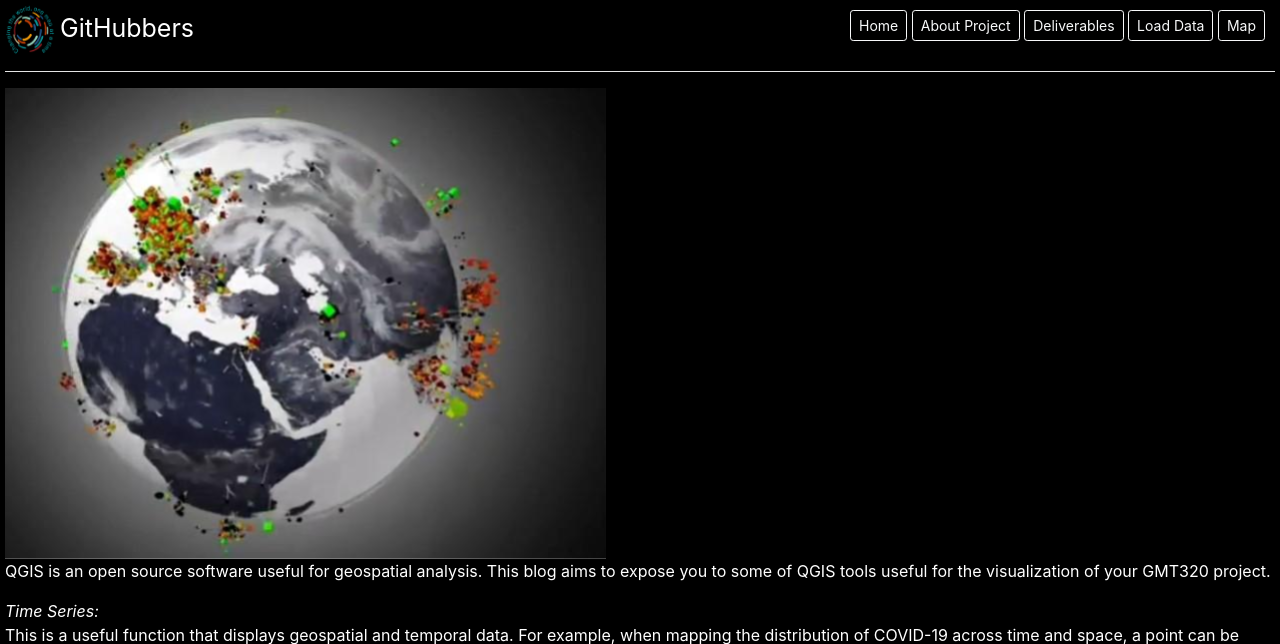
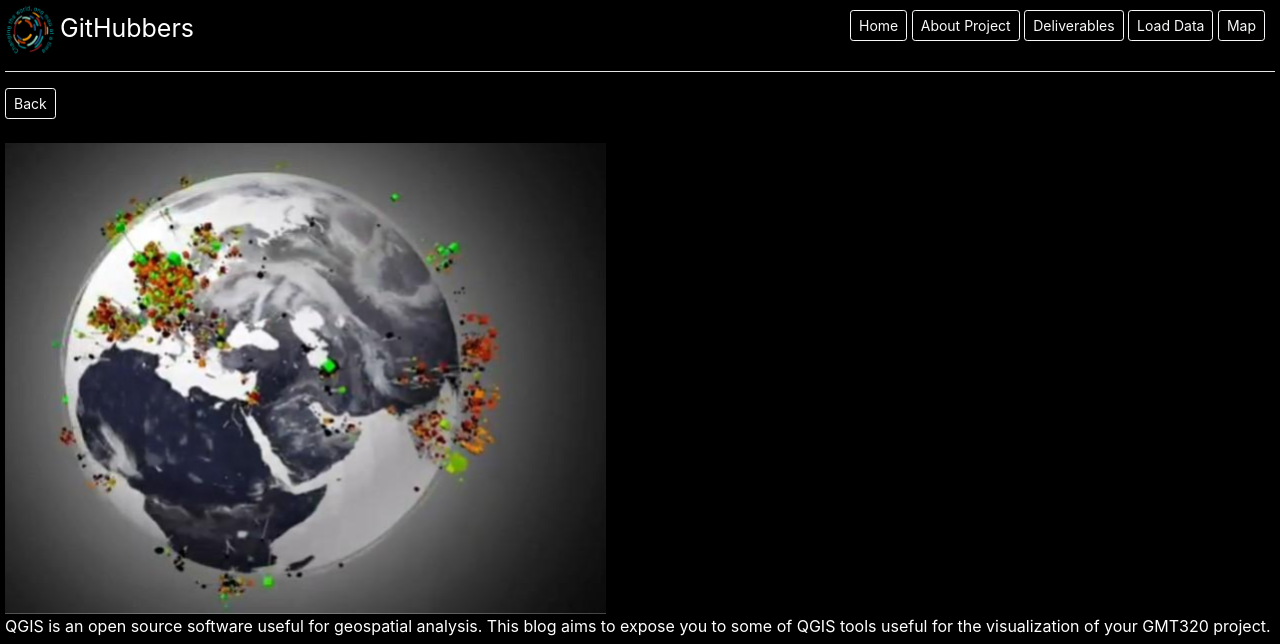
Before and after one commit to Riley-5/GMT320-web-app, a Django app: page /blog_one in a window 1280 px wide. Shown: the top 644 px of the page. Run offline with Django 3.2, Linux system fonts and the light colour scheme; some libraries are stand-ins or nearby versions.

Commit message:
Back button for blogs

```diff
--- a/perception/templates/perception/blog_one.html
+++ b/perception/templates/perception/blog_one.html
@@ -6,6 +6,9 @@
 {% endblock %}
 
 {% block body %}
+    <a class ="btn btn-outline-light btn-sm" href="{% url 'blog' %}">Back</a>
+    <br>
+    <br>
     <img src="{% static 'perception/images/blog1_1.png' %}" alt="blog1_1">
     <br>
     <p>
--- a/perception/templates/perception/blog_two.html
+++ b/perception/templates/perception/blog_two.html
@@ -6,6 +6,9 @@
 {% endblock %}
 
 {% block body %}
+    <a class ="btn btn-outline-light btn-sm" href="{% url 'blog' %}">Back</a>
+    <br>
+    <br>
     <img src="{% static 'perception/images/blog2_1.png' %}" alt="blog2_1">
     <br>
     <p>
```
